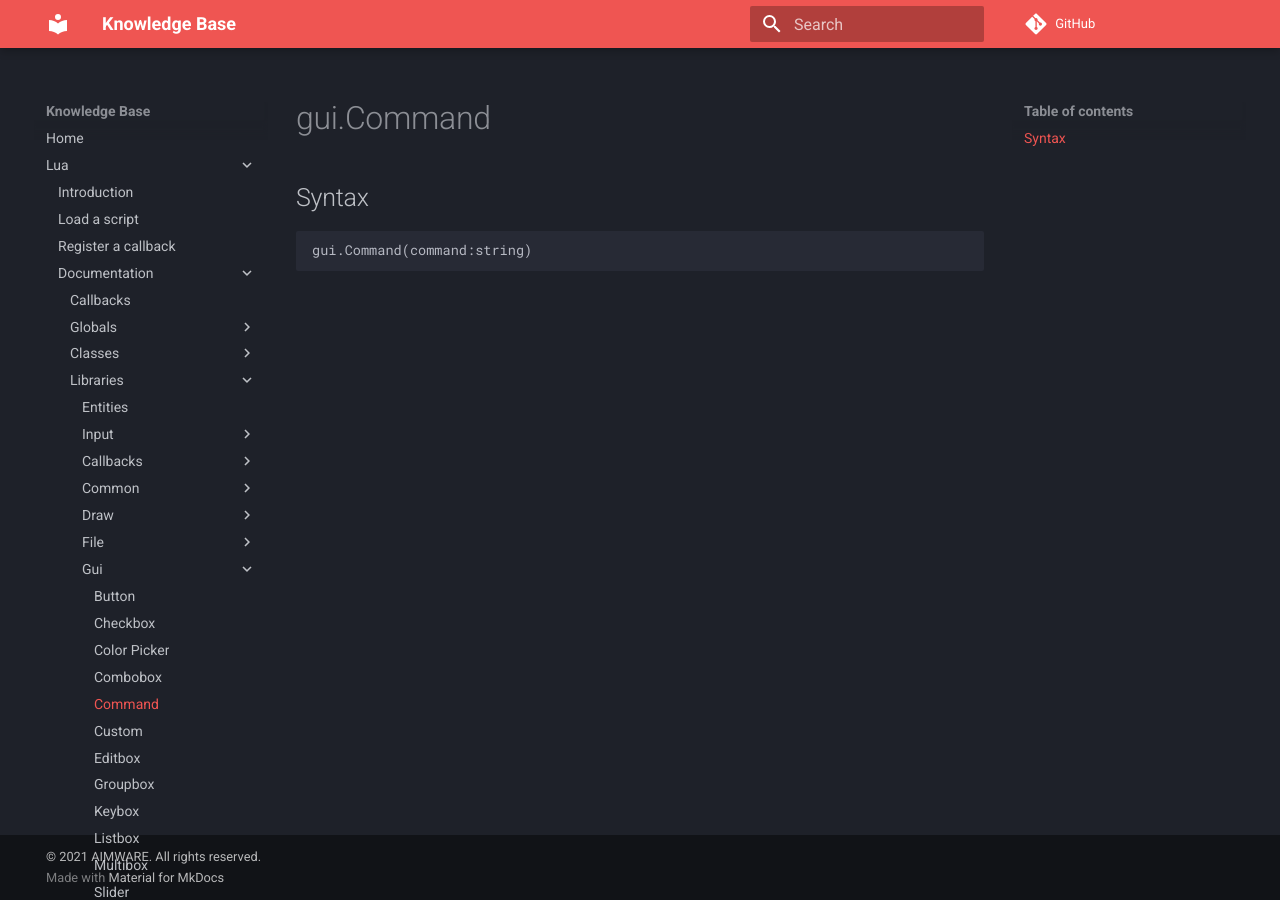
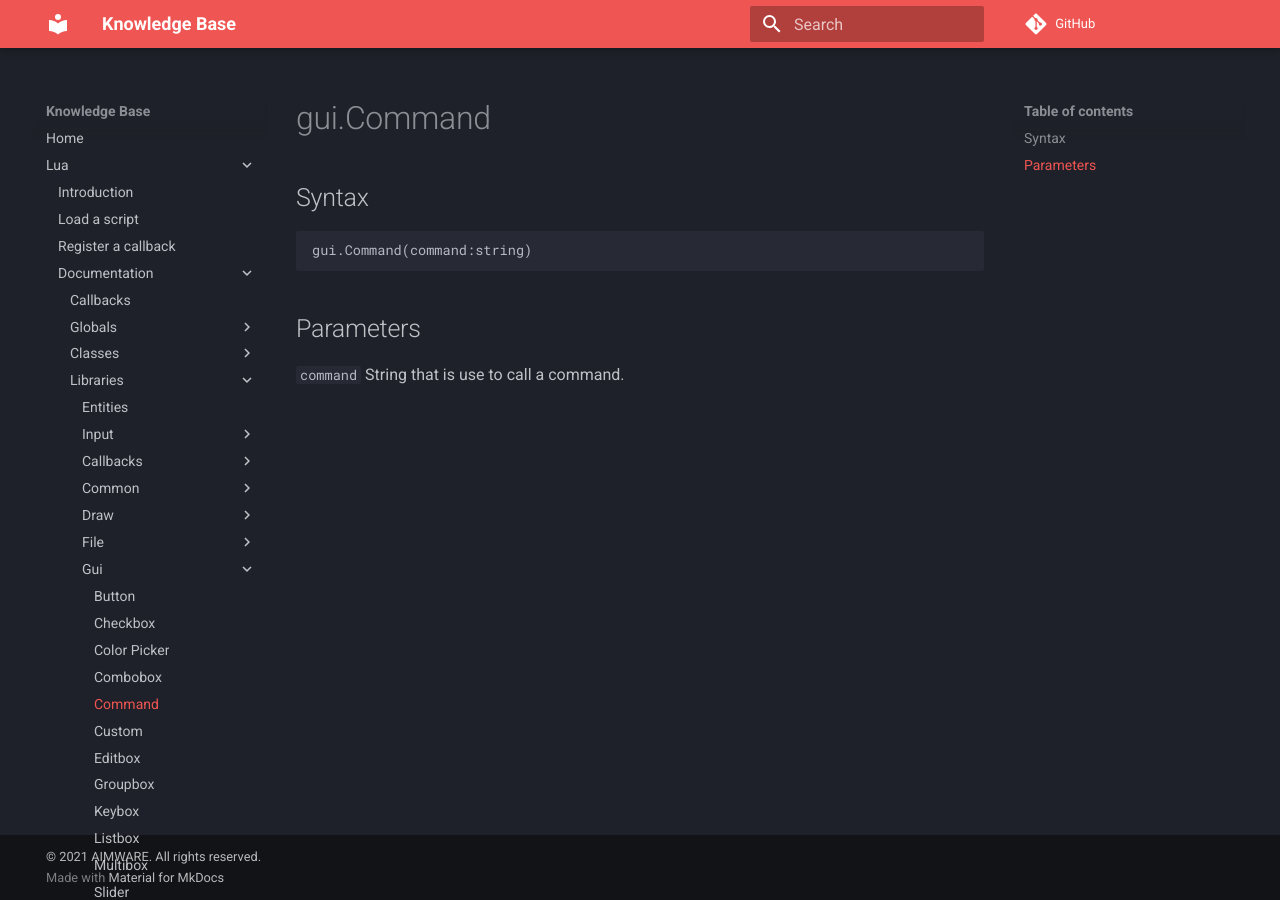
Before and after one commit to Ninaligo/aimware-web-kb, an MkDocs documentation site: the page built from private/lua/docs/library/gui/command.md, in a window 1280 px wide. Built offline with MkDocs 1.6.1 and Material for MkDocs 9.7.7, drawn with Linux system fonts in a browser that asks for light colours; comment, search, counter and statistics services are not loaded.

Commit message:
edited gui.command
lul

````diff
--- a/private/lua/docs/library/gui/command.md
+++ b/private/lua/docs/library/gui/command.md
@@ -4,3 +4,6 @@
 ```
 gui.Command(command:string)
 ```
+
+## Parameters
+```command``` String that is use to call a command.
````
